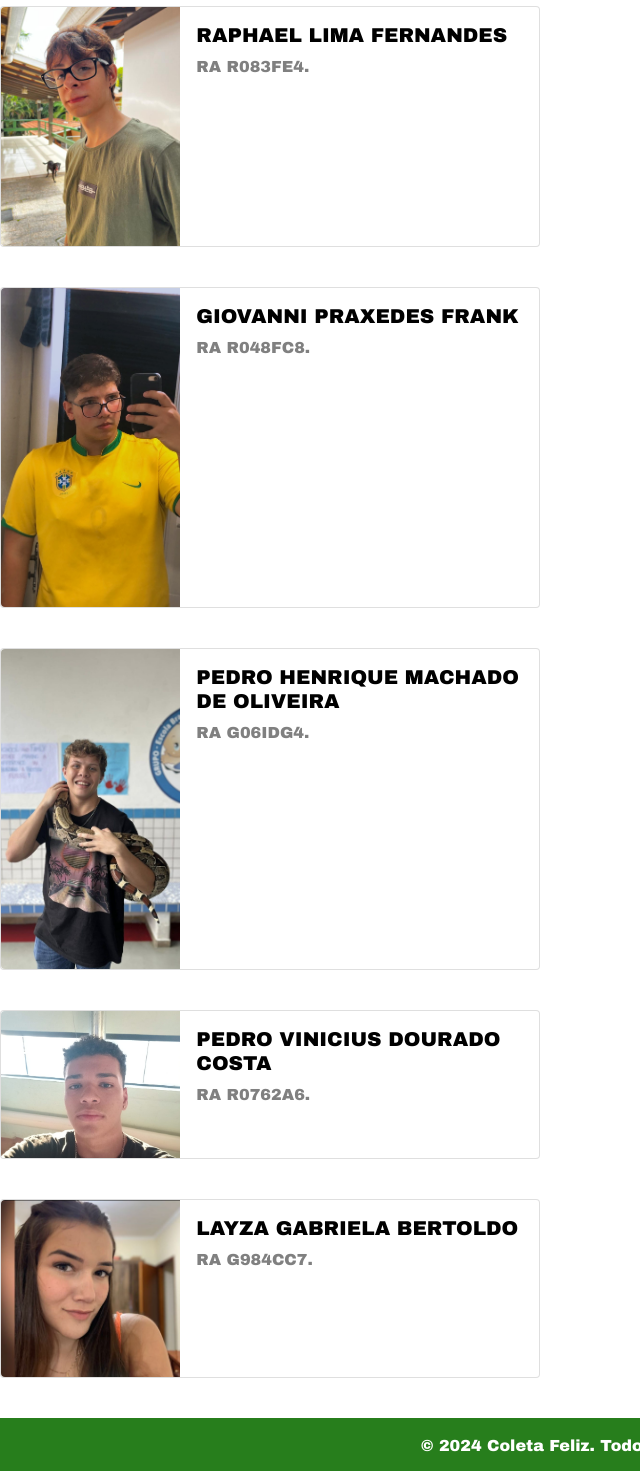
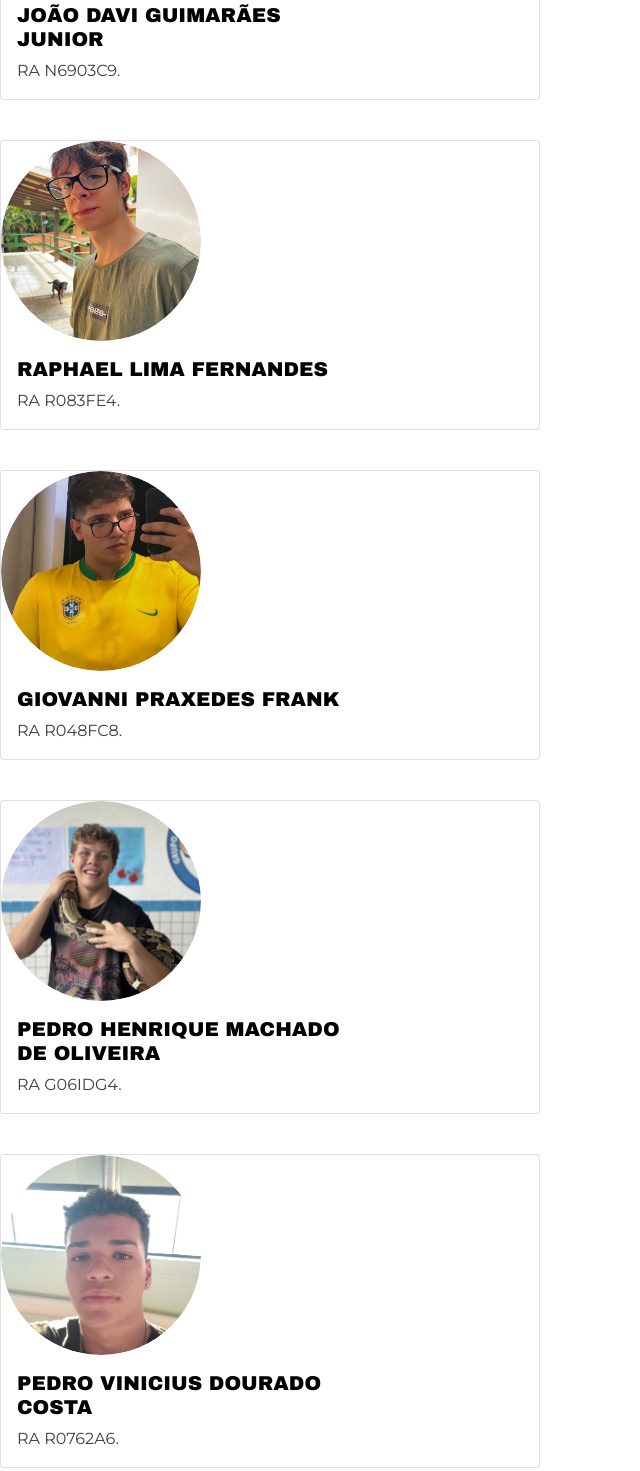
Before and after one commit to joaodgj/coleta-feliz, a plain HTML site: page quemsomos.html in a window 1280 px wide. Shown: the part 906-2377 px from the top of the page, without its empty margins (0-640 px from the left). Drawn offline with nearby package versions, Linux system fonts and the light colour scheme; a script that the page names is missing.

Commit message:
socorro deus

```diff
--- a/quemsomos.html
+++ b/quemsomos.html
@@ -50,10 +50,11 @@
     <h2 style="font-family: 'Montserrat', sans-serif; text-align: center;">CRIADORES E IDEALIZADORES DO COLETA FELIZ</h2>
 
 
+
     <div class="card mb-3" style="max-width: 540px;">
       <div class="row g-0">
-        <div class="col-md-4">
-          <img  style="max-height: 100%; max-width: 100%;" src="./img/João.jpg" class="img-fluid rounded-start;  " alt="Joao">
+        <div class="circle img">
+          <img  style="max-height: 100%; max-width: 100%;" src="./img/João.jpg" class="circle" alt="Joao">
         </div>
         <div class="col-md-8">
           <div class="card-body">
@@ -67,8 +68,8 @@
 <br>
     <div class="card mb-3" style="max-width: 540px;">
       <div class="row g-0">
-        <div class="col-md-4">
-          <img src="./img/Raphael.jpg" class="img-fluid rounded-start" alt="Raphael">
+        <div class="circle img">
+          <img src="./img/Raphael.jpg" class="circle" alt="Raphael">
         </div>
         <div class="col-md-8">
           <div class="card-body">
@@ -82,8 +83,8 @@
 <br>
 <div class="card mb-3" style="max-width: 540px;">
   <div class="row g-0">
-    <div class="col-md-4">
-      <img src="./img/Giovanni.jpg" class="img-fluid rounded-start" alt="Giovanni">
+    <div class="circle img">
+      <img src="./img/Giovanni.jpg" class="circle" alt="Giovanni">
     </div>
     <div class="col-md-8">
       <div class="card-body">
@@ -97,8 +98,8 @@
 <br>
 <div class="card mb-3" style="max-width: 540px;">
   <div class="row g-0">
-    <div class="col-md-4">
-      <img src="./img/Pedro M..jpg" class="img-fluid rounded-start" alt="Pedro.M">
+    <div class="circle img">
+      <img src="./img/Pedro M..jpg" class="circle" alt="Pedro.M">
     </div>
     <div class="col-md-8">
       <div class="card-body">
@@ -112,8 +113,8 @@
 <br>
 <div class="card mb-3" style="max-width: 540px;">
   <div class="row g-0">
-    <div class="col-md-4">
-      <img src="./img/Pedro H..jpg" class="img-fluid rounded-start" alt="Pedro.H">
+    <div class="circle img">
+      <img src="./img/Pedro H..jpg" class="circle" alt="Pedro.H">
     </div>
     <div class="col-md-8">
       <div class="card-body">
@@ -127,8 +128,8 @@
 <br>
 <div class="card mb-3" style="max-width: 540px;">
   <div class="row g-0">
-    <div class="col-md-4">
-      <img src="./img/Layza.jpg" class="img-fluid rounded-start" alt="Layza">
+    <div class="circle img">
+      <img src="./img/Layza.jpg" class="circle" alt="Layza">
     </div>
     <div class="col-md-8">
       <div class="card-body">
--- a/styles.css
+++ b/styles.css
@@ -214,7 +214,8 @@ a{
   color: black;
 }
 .card-text{
-  color: gray;
+  color: rgb(63, 63, 63);
+  font-family: 'Montserrat', sans-serif;
 }
 
 
```
